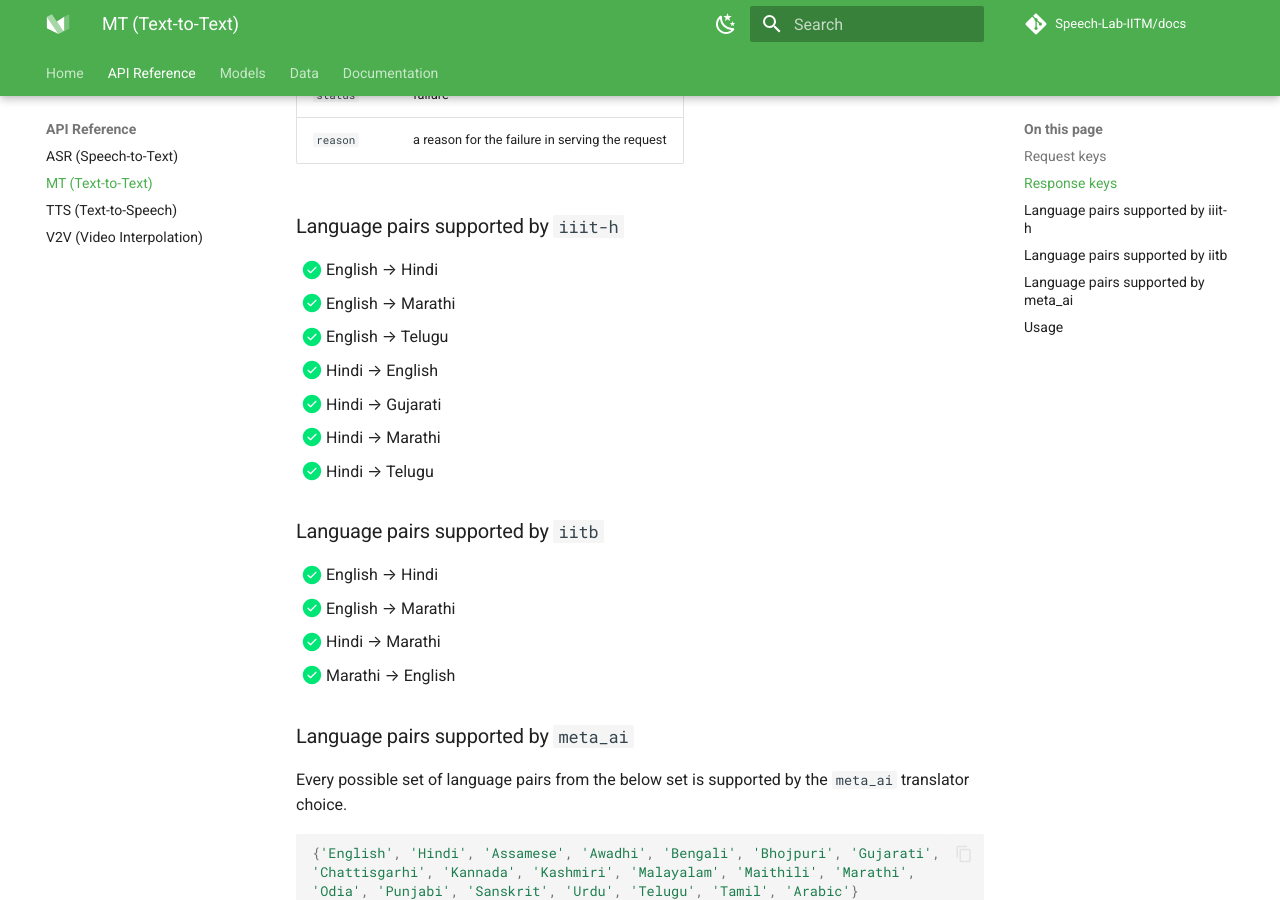
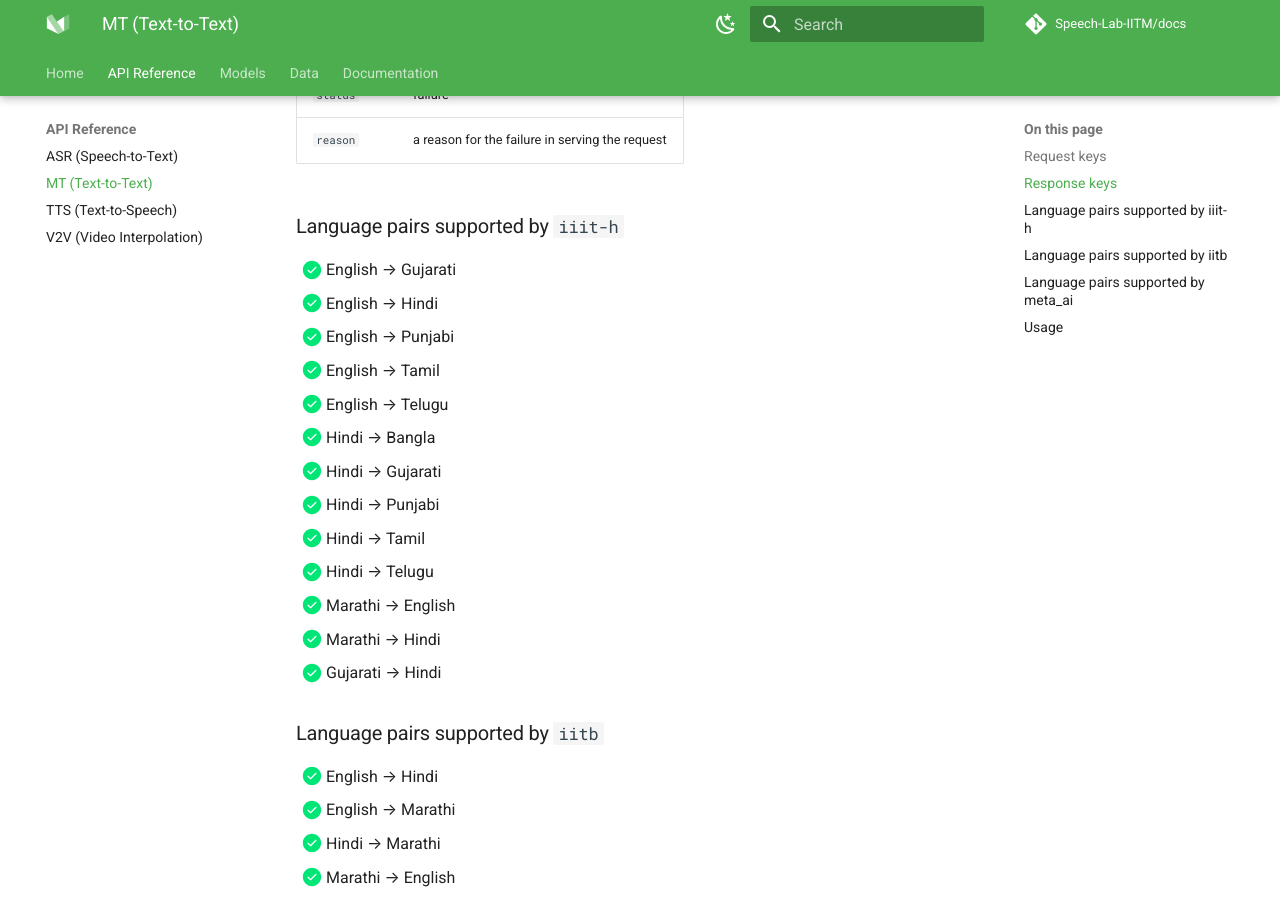
Before and after one commit to ak4off/docs1, an MkDocs documentation site: the page built from docs/api_docs/mt.md, in a window 1280 px wide and 900 px high, scrolled down 1403 px. Built offline with MkDocs 1.6.1 and Material for MkDocs 9.7.7, drawn with Linux system fonts in a browser that asks for light colours; comment, search, counter and statistics services are not loaded.

Commit message:
iiit-h MT changes reflected

```diff
--- a/docs/api_docs/mt.md
+++ b/docs/api_docs/mt.md
@@ -36,13 +36,19 @@ In case of a service failure, the API returns a JSON response with the following
 
 ### Language pairs supported by `iiit-h`
 
+- [x] English --> Gujarati
 - [x] English --> Hindi
-- [x] English --> Marathi
+- [x] English --> Punjabi
+- [x] English --> Tamil
 - [x] English --> Telugu
-- [x] Hindi --> English
+- [x] Hindi --> Bangla
 - [x] Hindi --> Gujarati
-- [x] Hindi --> Marathi
+- [x] Hindi --> Punjabi
+- [x] Hindi --> Tamil
 - [x] Hindi --> Telugu
+- [x] Marathi --> English
+- [x] Marathi --> Hindi
+- [x] Gujarati --> Hindi
 
 ### Language pairs supported by `iitb`
 
```
Also changed, not shown: other parts of docs/api_docs/mt.md (+1 -1 lines), site/api_docs/mt/index.html, site/search/search_index.json, site/sitemap.xml, 1 other file.
